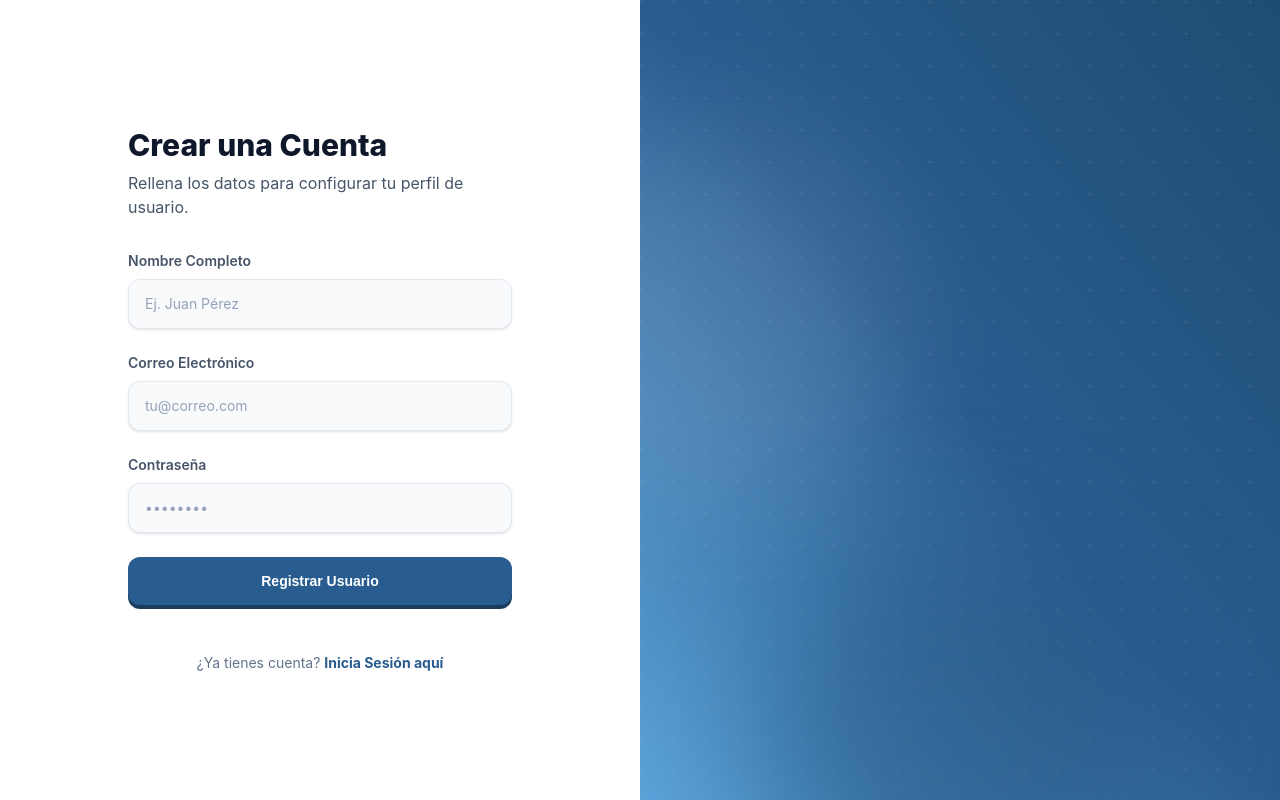
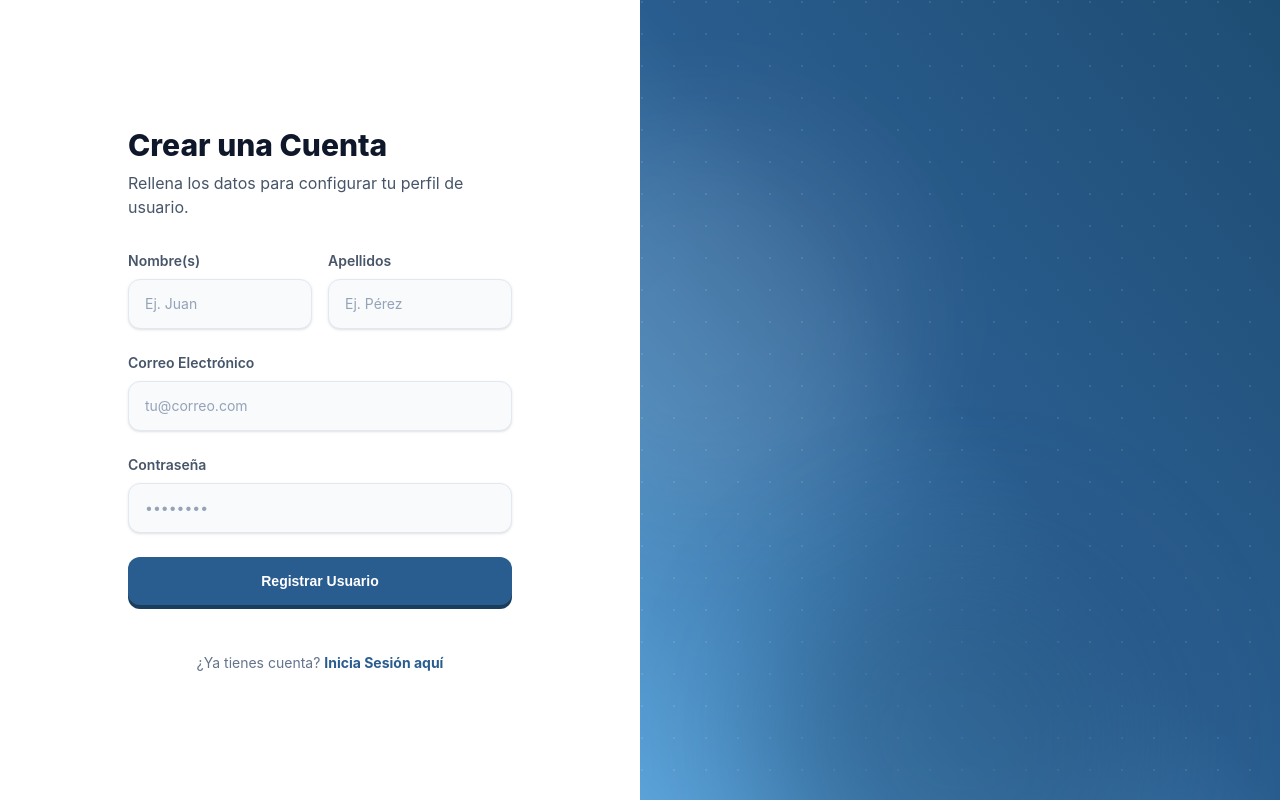
Before and after one commit to CaracheoAdan/servicio-al-cliente-frontend, a React (Vite) app: page /register in a window 1280 px wide. Built offline with nearby package versions, Linux system fonts and the light colour scheme.

Commit message:
feat(api): update user roles endpoint and auth registration payload to match backend spec

```diff
--- a/src/features/auth/pages/RegisterPage.tsx
+++ b/src/features/auth/pages/RegisterPage.tsx
@@ -7,9 +7,10 @@ import { authApi } from '../api/auth.api';
 export function RegisterPage() {
   const [email, setEmail] = useState('');
   const [password, setPassword] = useState('');
-  const [name, setName] = useState('');
+  const [firstName, setFirstName] = useState('');
+  const [lastName, setLastName] = useState('');
 
-  const [nameTouched, setNameTouched] = useState(false);
+  const [firstNameTouched, setFirstNameTouched] = useState(false);
   const [emailTouched, setEmailTouched] = useState(false);
   const [passwordTouched, setPasswordTouched] = useState(false);
 
@@ -18,7 +19,14 @@ export function RegisterPage() {
   const handleRegister = async (e: React.FormEvent) => {
     e.preventDefault();
     try {
-      const res = await authApi.register({ email, password, name });
+      // Usamos roleId 2 por defecto para usuarios normales
+      const res = await authApi.register({
+        email,
+        password,
+        firstName,
+        lastName,
+        roleId: 2
+      });
       toast.success('Usuario registrado exitosamente. Ahora puedes iniciar sesión.', {
         style: { borderRadius: '10px', background: '#333', color: '#fff' }
       });
@@ -31,7 +39,8 @@ export function RegisterPage() {
     }
   };
 
-  const isNameValid = name.length >= 3;
+  const isFirstNameValid = firstName.length >= 2;
+  const isLastNameValid = lastName.length >= 2;
   const isEmailValid = email.includes('@') && email.includes('.');
   const isPasswordValid = password.length >= 6;
 
@@ -74,25 +83,46 @@ export function RegisterPage() {
 
           <form className="space-y-6" onSubmit={handleRegister}>
             <div className="animate-fade-in-up" style={{ animationDelay: '0.2s', animationFillMode: 'both' }}>
+              <div className="flex gap-4">
+                <div className="w-1/2">
                   <label className="block text-sm font-semibold text-[#475569] dark:text-slate-300 mb-2">
-                Nombre Completo
+                    Nombre(s)
                   </label>
                   <div className="relative">
                     <input
                       type="text"
                       required
-                  value={name}
-                  onChange={(e) => setName(e.target.value)}
-                  onBlur={() => setNameTouched(true)}
+                      value={firstName}
+                      onChange={(e) => setFirstName(e.target.value)}
+                      onBlur={() => setFirstNameTouched(true)}
                       className={`appearance-none block w-full px-4 py-3.5 bg-[#F8FAFC] dark:bg-[#1E293B] border rounded-xl shadow-sm placeholder-[#94A3B8] focus:outline-none focus:ring-2 focus:ring-[#2A5D8F]/20 sm:text-sm text-[#0F172A] dark:text-white transition-all
-                    ${nameTouched ? (isNameValid ? 'border-green-500 focus:border-green-500' : 'border-red-500 focus:border-red-500') : 'border-[#E2E8F0] dark:border-slate-700 focus:border-[#2A5D8F]'}
+                        ${firstNameTouched ? (isFirstNameValid ? 'border-green-500 focus:border-green-500' : 'border-red-500 focus:border-red-500') : 'border-[#E2E8F0] dark:border-slate-700 focus:border-[#2A5D8F]'}
                       `}
-                  placeholder="Ej. Juan Pérez"
+                      placeholder="Ej. Juan"
                     />
                   </div>
-              {nameTouched && !isNameValid && (
-                <p className="mt-1 text-sm text-red-500">El nombre es muy corto.</p>
+                  {firstNameTouched && !isFirstNameValid && (
+                    <p className="mt-1 text-sm text-red-500">Obligatorio.</p>
                   )}
+                </div>
+                <div className="w-1/2">
+                  <label className="block text-sm font-semibold text-[#475569] dark:text-slate-300 mb-2">
+                    Apellidos
+                  </label>
+                  <div className="relative">
+                    <input
+                      type="text"
+                      required
+                      value={lastName}
+                      onChange={(e) => setLastName(e.target.value)}
+                      className={`appearance-none block w-full px-4 py-3.5 bg-[#F8FAFC] dark:bg-[#1E293B] border rounded-xl shadow-sm placeholder-[#94A3B8] focus:outline-none focus:ring-2 focus:ring-[#2A5D8F]/20 sm:text-sm text-[#0F172A] dark:text-white transition-all
+                        ${lastName.length > 0 ? (isLastNameValid ? 'border-green-500 focus:border-green-500' : 'border-red-500 focus:border-red-500') : 'border-[#E2E8F0] dark:border-slate-700 focus:border-[#2A5D8F]'}
+                      `}
+                      placeholder="Ej. Pérez"
+                    />
+                  </div>
+                </div>
+              </div>
             </div>
 
             <div className="animate-fade-in-up" style={{ animationDelay: '0.3s', animationFillMode: 'both' }}>
--- a/src/features/auth/types/auth.types.ts
+++ b/src/features/auth/types/auth.types.ts
@@ -12,7 +12,8 @@ export interface LoginResponse {
 
 export interface RegisterCommand {
   email: string;
-  passwordHash: string;
+  password: string;
   firstName: string;
   lastName: string;
+  roleId: number | string;
 }
--- a/src/shared/api/userService.ts
+++ b/src/shared/api/userService.ts
@@ -29,22 +29,22 @@ export const userService = {
 
   // Roles
   async getRoles() {
-    const res = await api.get('/userRoles');
+    const res = await api.get('/user_roles');
     return Array.isArray(res.data) ? res.data : (res.data.items || res.data.data || []);
   },
 
   async createRole(payload: any) {
-    const res = await api.post('/userRoles', payload);
+    const res = await api.post('/user_roles', payload);
     return res.data.data || res.data;
   },
 
   async updateRole(id: number | string, payload: any) {
-    const res = await api.put(`/userRoles/${id}`, payload);
+    const res = await api.put(`/user_roles/${id}`, payload);
     return res.data.data || res.data;
   },
 
   async deleteRole(id: number | string) {
-    const res = await api.delete(`/userRoles/${id}`);
+    const res = await api.delete(`/user_roles/${id}`);
     return res.data;
   }
 };
```
Lines whose indentation alone changed are shown as unchanged.
